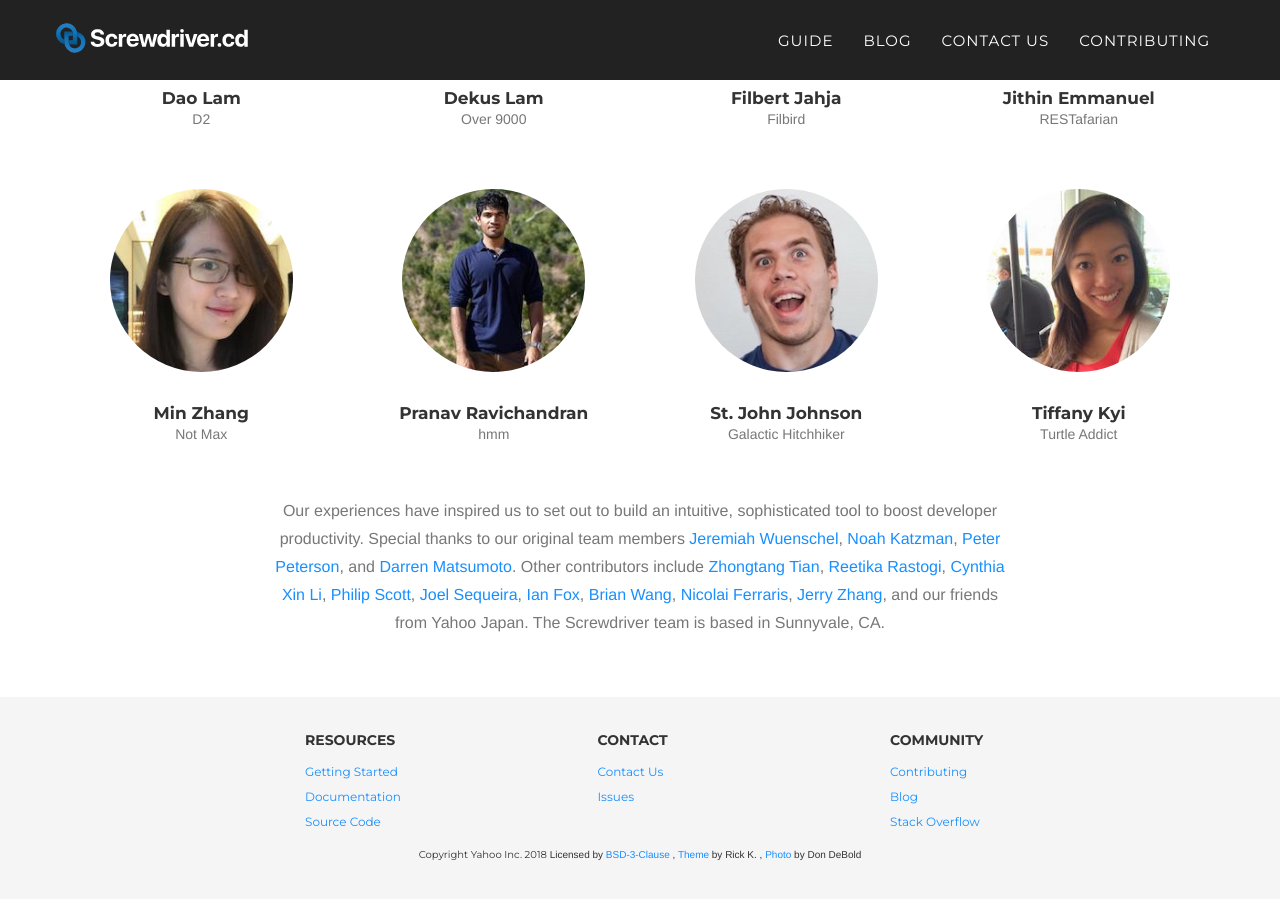
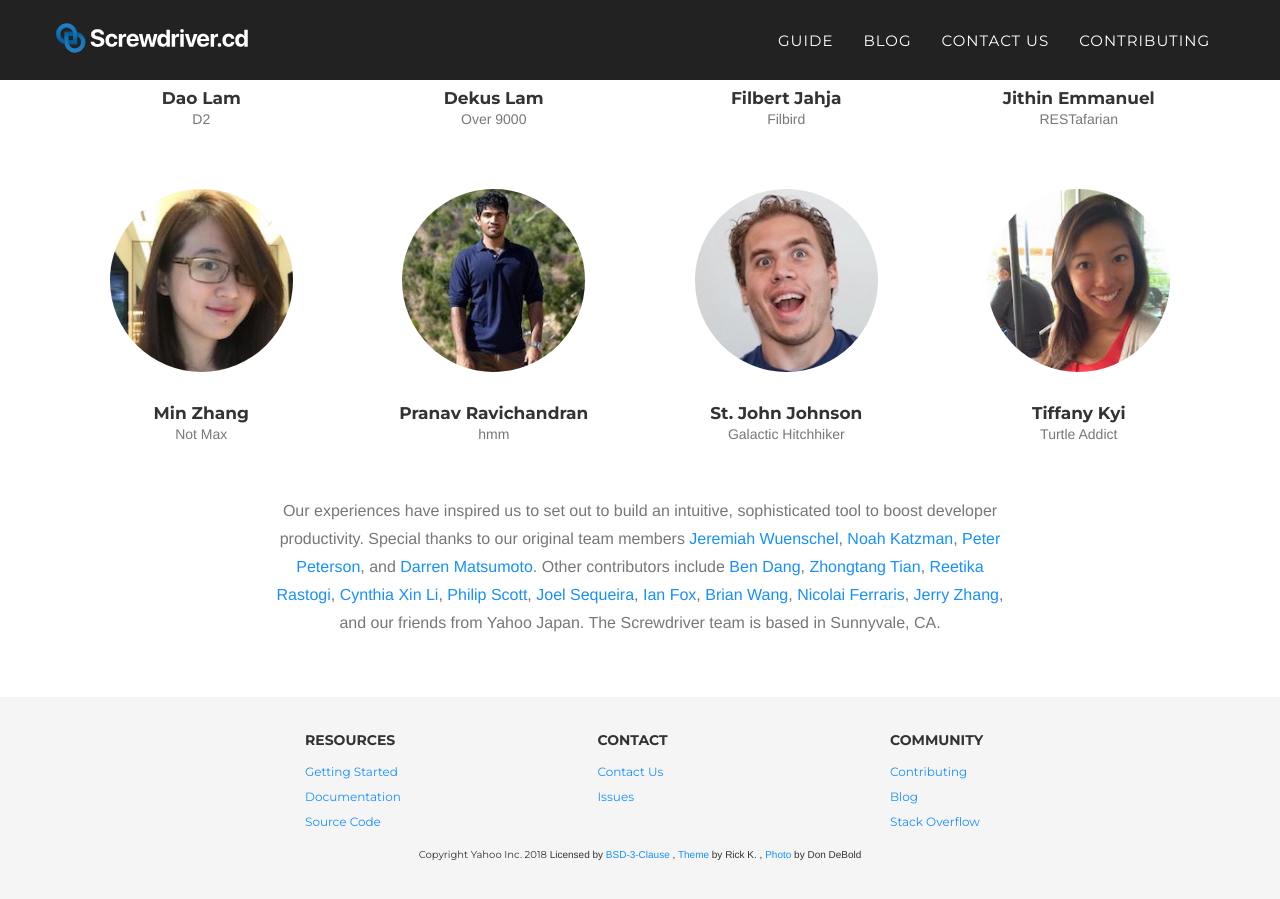
Before and after one commit to screwdriver-cd/homepage, a Jekyll site: the page built from index.md, in a window 1280 px wide and 900 px high, scrolled down 2268 px. Built offline with Jekyll 4.4.1, drawn with Linux system fonts in a browser that asks for light colours; some web fonts are replaced.

Commit message:
fix: Add Ben Dang to contributors (#37)
Thanks, Ben!

```diff
--- a/_includes/team.html
+++ b/_includes/team.html
@@ -21,7 +21,7 @@
             </div>
             <div class="row">
                 <div class="col-lg-8 col-lg-offset-2 text-center">
-                    <p class="large text-muted">Our experiences have inspired us to set out to build an intuitive, sophisticated tool to boost developer productivity. Special thanks to our original team members <a href="https://github.com/jer">Jeremiah Wuenschel</a>, <a href="https://github.com/nkatzman">Noah Katzman</a>, <a href="https://github.com/petey">Peter Peterson</a>, and <a href="https://github.com/FenrirUnbound">Darren Matsumoto</a>. Other contributors include <a href="https://github.com/Zhongtang">Zhongtang Tian</a>, <a href="https://github.com/r3rastogi">Reetika Rastogi</a>, <a href="https://github.com/cynthiax">Cynthia Xin Li</a>, <a href="https://github.com/ScottyFillups">Philip Scott</a>, <a href="https://github.com/joelseq">Joel Sequeira</a>, <a href="https://github.com/ian-fox">Ian Fox</a>, <a href="https://github.com/lusol">Brian Wang</a>, <a href="https://github.com/nicolaifsf">Nicolai Ferraris</a>, <a href="https://github.com/jerryzhang222">Jerry Zhang</a>, and our friends from Yahoo Japan. The Screwdriver team is based in Sunnyvale, CA.</p>
+                    <p class="large text-muted">Our experiences have inspired us to set out to build an intuitive, sophisticated tool to boost developer productivity. Special thanks to our original team members <a href="https://github.com/jer">Jeremiah Wuenschel</a>, <a href="https://github.com/nkatzman">Noah Katzman</a>, <a href="https://github.com/petey">Peter Peterson</a>, and <a href="https://github.com/FenrirUnbound">Darren Matsumoto</a>. Other contributors include <a href="https://github.com/bdangit">Ben Dang</a>, <a href="https://github.com/Zhongtang">Zhongtang Tian</a>, <a href="https://github.com/r3rastogi">Reetika Rastogi</a>, <a href="https://github.com/cynthiax">Cynthia Xin Li</a>, <a href="https://github.com/ScottyFillups">Philip Scott</a>, <a href="https://github.com/joelseq">Joel Sequeira</a>, <a href="https://github.com/ian-fox">Ian Fox</a>, <a href="https://github.com/lusol">Brian Wang</a>, <a href="https://github.com/nicolaifsf">Nicolai Ferraris</a>, <a href="https://github.com/jerryzhang222">Jerry Zhang</a>, and our friends from Yahoo Japan. The Screwdriver team is based in Sunnyvale, CA.</p>
                 </div>
             </div>
         </div>
```
